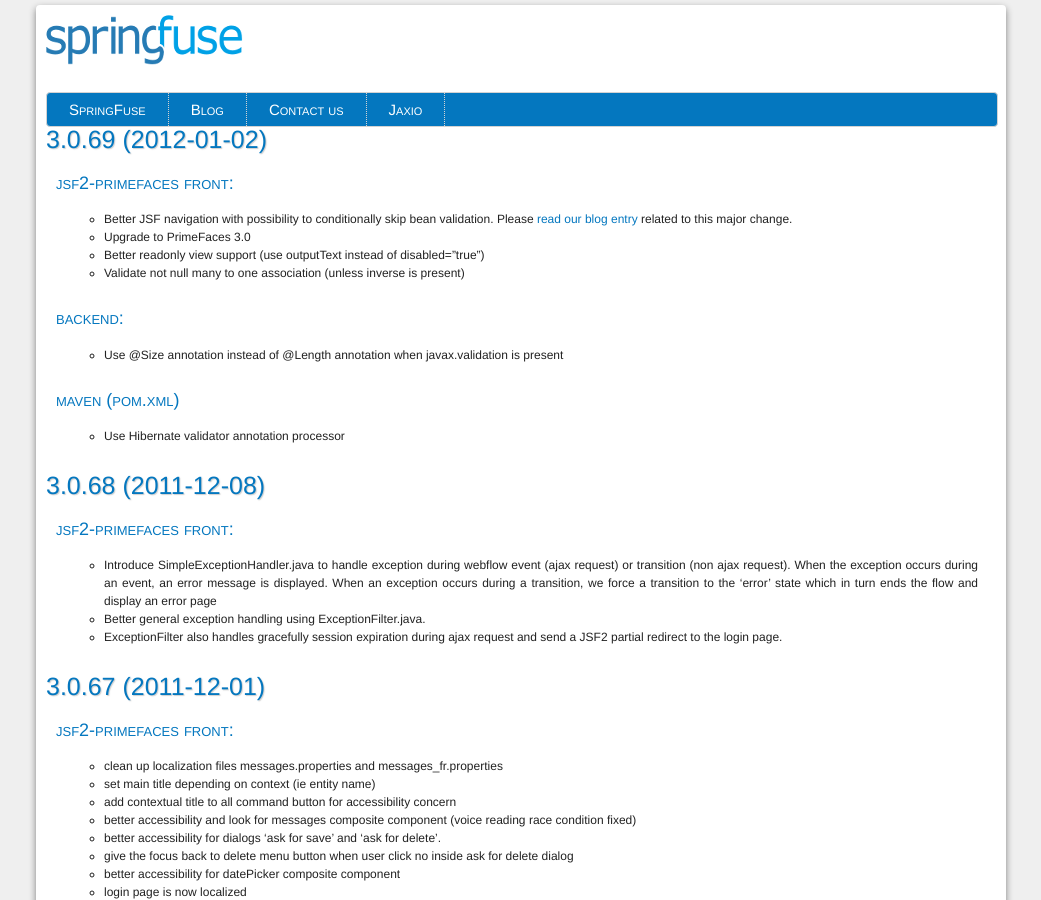
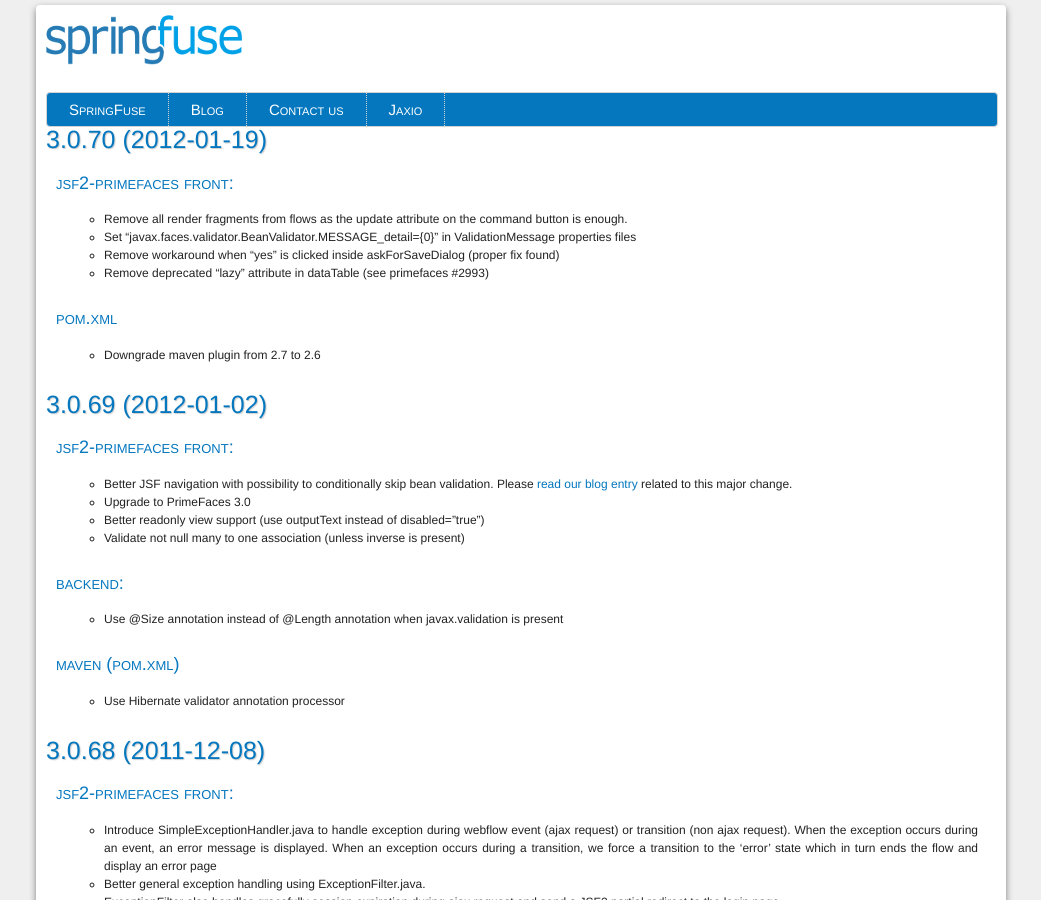
Before and after one commit to springfuse/springfuse.github.com, a Jekyll site: the page built from change-log.md, in a window 1280 px wide and 900 px high. Shown: the whole window, without its empty margins (119-1160 px from the left). Built offline with Jekyll 4.4.1, drawn with Linux system fonts in a browser that asks for light colours; Markdown is read by kramdown in place of the engine named in the settings; comment, search, counter and statistics services are not loaded.

Commit message:
3.0.70 release

```diff
--- a/change-log.md
+++ b/change-log.md
@@ -2,6 +2,19 @@
 layout: english
 title: Springfuse change log
 ---
+
+#3.0.70 (2012-01-19)
+
+## jsf2-primefaces front:
+
+* Remove all render fragments from flows as the update attribute on the command button is enough.
+* Set "javax.faces.validator.BeanValidator.MESSAGE_detail={0}" in ValidationMessage properties files
+* Remove workaround when "yes" is clicked inside askForSaveDialog (proper fix found)
+* Remove deprecated "lazy" attribute in dataTable (see primefaces #2993)
+
+## pom.xml
+* Downgrade maven plugin from 2.7 to 2.6
+
 #3.0.69 (2012-01-02)
 
 ## jsf2-primefaces front:
```
Also changed, not shown: index.md (+2 -2 lines).
